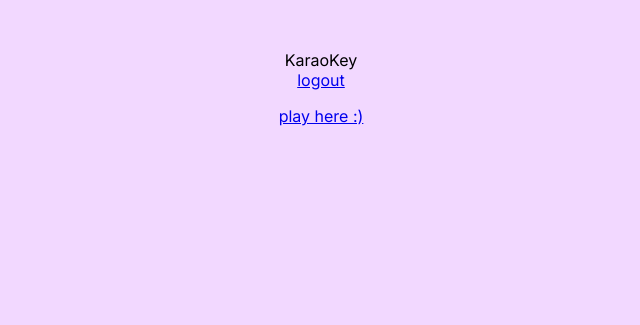
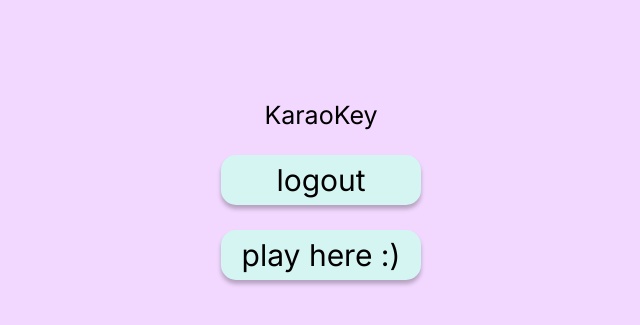
Before and after one commit to agercha/KaraoKey, a Django app: page /quick_enter in a window 1280 px wide. Shown: the top 325 px of the page, without its empty margins (319-959 px from the left). Run offline with Django 4.2, Linux system fonts and the light colour scheme; data comes from the database, SQL or seed files in the repository; data that the repository does not hold is empty.

Commit message:
beautify buttons

```diff
--- a/web/KaraoKeySite/static/KaraoKeySite/karaokey.css
+++ b/web/KaraoKeySite/static/KaraoKeySite/karaokey.css
@@ -1,9 +1,11 @@
 /* Desktop - 15 */
 body {
   background: #F2D8FF;
-  margin-top: 50px;
+  /* margin-top: 50px; */
+  margin: 100px;
   font-family: 'Inter';
   text-align: center;
+  font-size: 25px;
 }
 @font-face {
   font-family: SunsetClub;
@@ -27,6 +29,62 @@
 }
 
 /* Sign Up Box */
+input[type=submit] {
+  position: relative;
+  /* width: 200px; */
+  /* height: 50px; */
+  margin: 25px;
+  margin-left: auto;
+  margin-right: auto;
+  font-family: 'Inter';
+  font-style: normal;
+  font-weight: 400;
+  font-size: 30px;
+
+  background: #D5F5F3;
+  box-shadow: 0px 4px 4px rgba(0, 0, 0, 0.25);
+  border-radius: 15px;
+}
+
+.nice_button {
+  position: relative;
+  /* width: 200px; */
+  height: 50px;
+  margin: 25px;
+  margin-left: auto;
+  margin-right: auto;
+
+  background: #D5F5F3;
+  box-shadow: 0px 4px 4px rgba(0, 0, 0, 0.25);
+  border-radius: 15px;
+}
+
+.nice_button_narrow {
+  position: relative;
+  width: 200px;
+  height: 50px;
+  margin: 25px;
+  margin-left: auto;
+  margin-right: auto;
+
+  background: #D5F5F3;
+  box-shadow: 0px 4px 4px rgba(0, 0, 0, 0.25);
+  border-radius: 15px;
+}
+
+.nice_button_text {
+  margin: auto;
+
+  font-family: 'Inter';
+  font-style: normal;
+  font-weight: 400;
+  font-size: 30px;
+  line-height: 50px;
+  text-align: center;
+  text-decoration: none;
+
+  color: #000000;
+}
 
 #id_register_button {
   position: relative;
--- a/web/KaraoKeySite/templates/KaraoKeySite/home.html
+++ b/web/KaraoKeySite/templates/KaraoKeySite/home.html
@@ -10,16 +10,18 @@
   <div id="id_site_name">
     KaraoKey
   </div>
-  <a href="{% url 'welcome' %}" id="id_nav_logout" class="header_button">
-    logout
-  </a>
+  <div class="nice_button_narrow">
+    <a href="{% url 'welcome' %}" id="id_nav_logout" class="header_button, nice_button_text">
+      logout
+    </a>
+  </div>
 </div>
 <div id="main">
-  <p>
-    <a href="{% url 'record' %}" id="id_nav_logout" class="header_button">
+  <div class="nice_button_narrow">
+    <a href="{% url 'record' %}" id="id_nav_logout" class="header_button, nice_button_text">
       play here :)
     </a>
-  </p>
+  </div>
   <!-- <p>
     song selection screen
   </p>
```
Also changed, not shown: web/KaraoKeySite/templates/KaraoKeySite/chart.html (+11 -5 lines), web/KaraoKeySite/templates/KaraoKeySite/record.html (+19 -8 lines).
